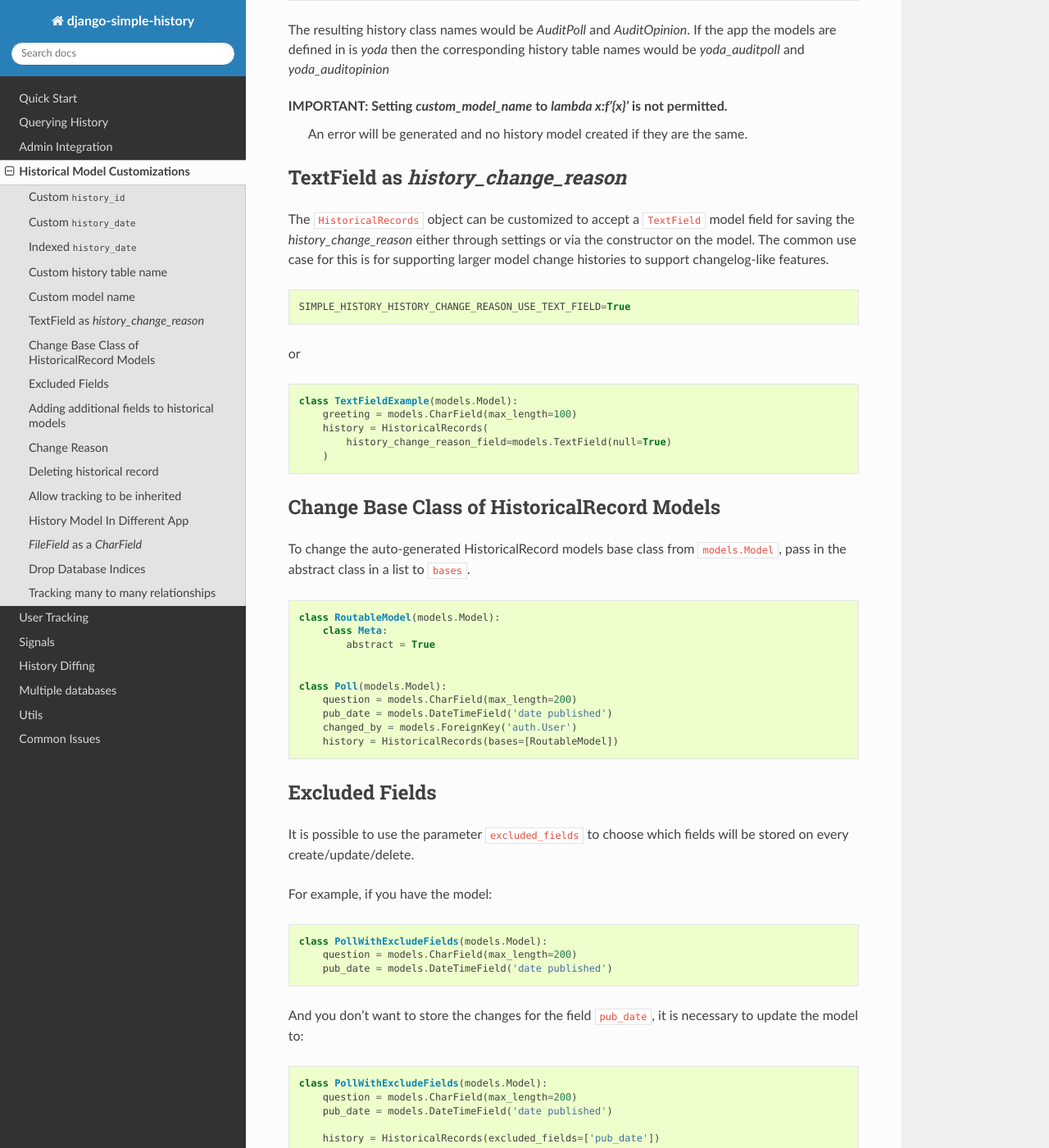
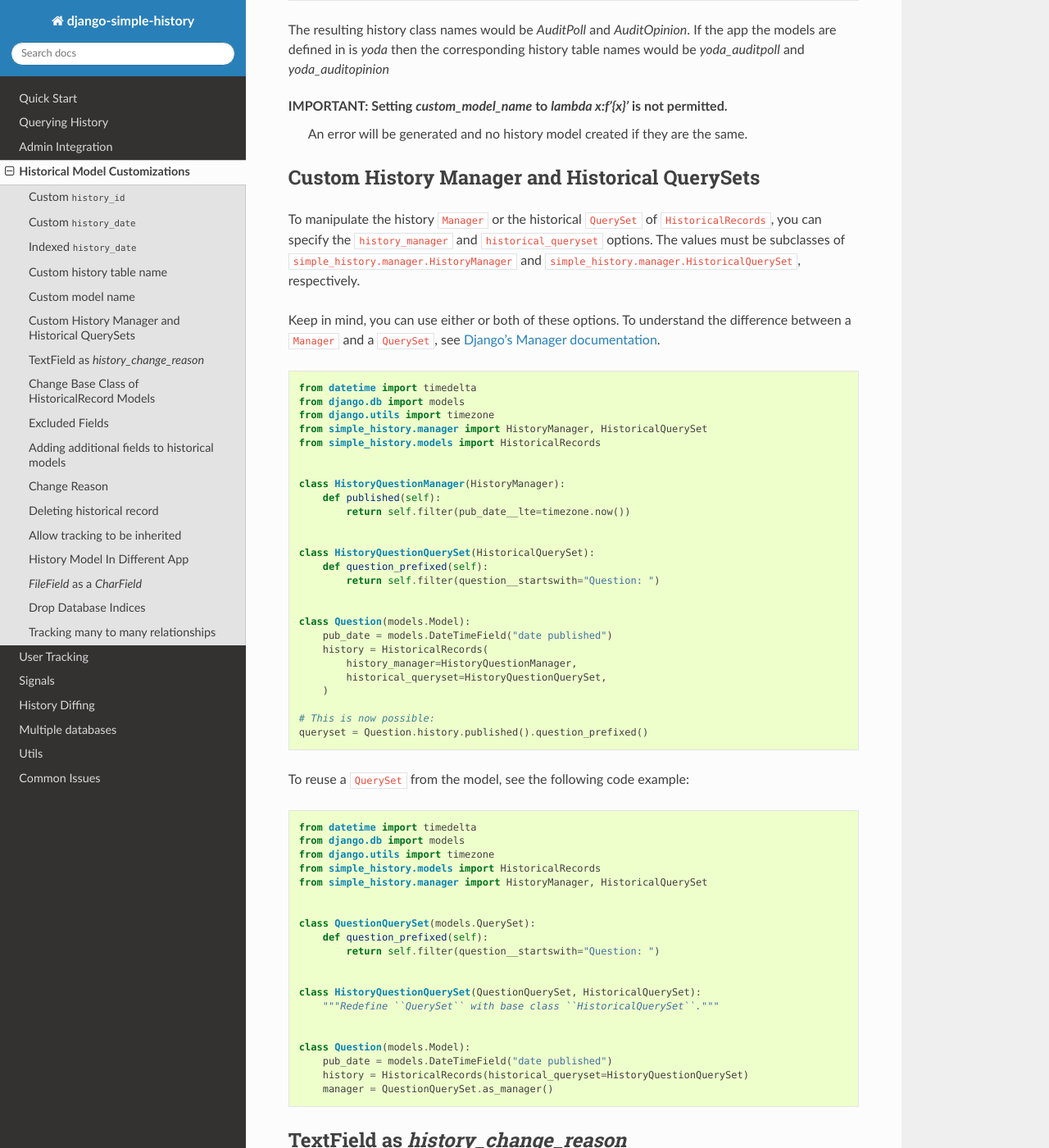
Before and after one commit to jazzband/django-simple-history, a Sphinx documentation site: the page built from docs/historical_model.rst, in a window 1280 px wide and 1400 px high, scrolled down 3234 px. Shown: the whole window at 82% size. Built offline with Sphinx 7.4.7 and the Read the Docs theme 2.0.0, drawn with Linux system fonts in a browser that asks for light colours.

Commit message:
Support customizing the history manager and historical queryset classes (#1306)
* Support customizing the history manager and historical queryset classes.

* Fix admin docs syntax.

* Fix docs code. This should be squashed.

* Polished custom history manager+queryset docs

* Fixed code blocks not rendering in docs

See the rendered result at
https://django-simple-history--1306.org.readthedocs.build/en/1306/historical_model.html#custom-history-manager-and-historical-querysets.

* Improved changelog format

* Polished custom history manager+queryset docs

* Apply suggestions from code review

Co-authored-by: Anders <6058745+ddabble@users.noreply.github.com>

---------

Co-authored-by: Anders <6058745+ddabble@users.noreply.github.com>

```diff
--- a/CHANGES.rst
+++ b/CHANGES.rst
@@ -4,6 +4,7 @@
 Unreleased
 ----------
 
+- Support custom History ``Manager`` and ``QuerySet`` classes (gh-1280)
 
 3.5.0 (2024-02-19)
 ------------------
--- a/docs/admin.rst
+++ b/docs/admin.rst
@@ -84,7 +84,7 @@
 .. image:: screens/10_revert_disabled.png
 
 Enforcing history model permissions in Admin
-~~~~~~~~~~~~~~~~~~~~~~~~~~~~~~~~~~~~~~~~~~~
+~~~~~~~~~~~~~~~~~~~~~~~~~~~~~~~~~~~~~~~~~~~~
 
 To make the Django admin site evaluate history model permissions explicitly,
 update your settings with the following:
--- a/docs/historical_model.rst
+++ b/docs/historical_model.rst
@@ -177,6 +177,77 @@
 
 IMPORTANT: Setting `custom_model_name` to `lambda x:f'{x}'` is not permitted.
            An error will be generated and no history model created if they are the same.
+
+
+Custom History Manager and Historical QuerySets
+-----------------------------------------------
+
+To manipulate the history ``Manager`` or the historical ``QuerySet`` of
+``HistoricalRecords``, you can specify the ``history_manager`` and
+``historical_queryset`` options. The values must be subclasses
+of ``simple_history.manager.HistoryManager`` and
+``simple_history.manager.HistoricalQuerySet``, respectively.
+
+Keep in mind, you can use either or both of these options. To understand the
+difference between a ``Manager`` and a ``QuerySet``,
+see `Django's Manager documentation`_.
+
+.. code-block:: python
+
+    from datetime import timedelta
+    from django.db import models
+    from django.utils import timezone
+    from simple_history.manager import HistoryManager, HistoricalQuerySet
+    from simple_history.models import HistoricalRecords
+
+
+    class HistoryQuestionManager(HistoryManager):
+        def published(self):
+            return self.filter(pub_date__lte=timezone.now())
+
+
+    class HistoryQuestionQuerySet(HistoricalQuerySet):
+        def question_prefixed(self):
+            return self.filter(question__startswith="Question: ")
+
+
+    class Question(models.Model):
+        pub_date = models.DateTimeField("date published")
+        history = HistoricalRecords(
+            history_manager=HistoryQuestionManager,
+            historical_queryset=HistoryQuestionQuerySet,
+        )
+
+    # This is now possible:
+    queryset = Question.history.published().question_prefixed()
+
+
+To reuse a ``QuerySet`` from the model, see the following code example:
+
+.. code-block:: python
+
+    from datetime import timedelta
+    from django.db import models
+    from django.utils import timezone
+    from simple_history.models import HistoricalRecords
+    from simple_history.manager import HistoryManager, HistoricalQuerySet
+
+
+    class QuestionQuerySet(models.QuerySet):
+        def question_prefixed(self):
+            return self.filter(question__startswith="Question: ")
+
+
+    class HistoryQuestionQuerySet(QuestionQuerySet, HistoricalQuerySet):
+        """Redefine ``QuerySet`` with base class ``HistoricalQuerySet``."""
+
+
+    class Question(models.Model):
+        pub_date = models.DateTimeField("date published")
+        history = HistoricalRecords(historical_queryset=HistoryQuestionQuerySet)
+        manager = QuestionQuerySet.as_manager()
+
+.. _Django's Manager documentation: https://docs.djangoproject.com/en/stable/topics/db/managers/
 
 
 TextField as `history_change_reason`
```
Also changed, not shown: 4 other files.
